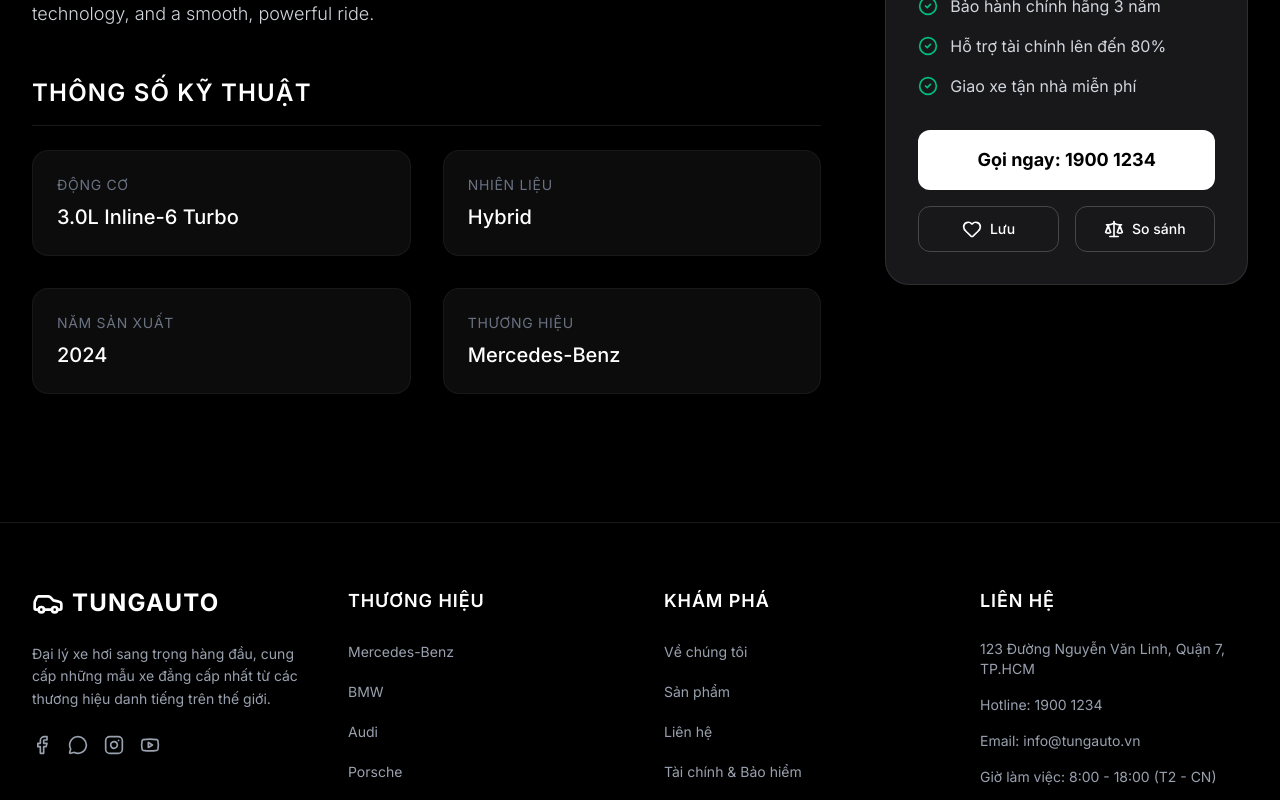
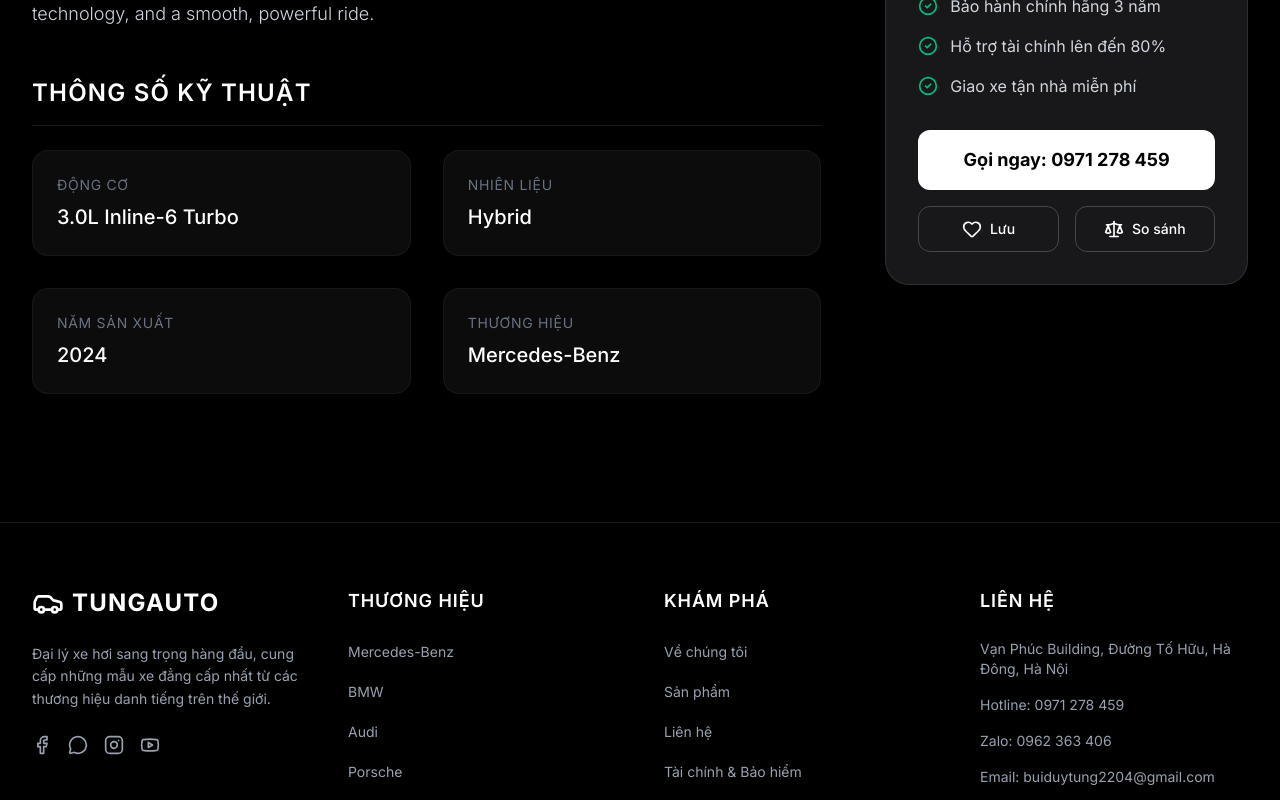
Before and after one commit to buiduytung2204-svg/ototototototo, a React (Vite) app: page /car/1 in a window 1280 px wide. Shown: the part 1100-1900 px from the top of the page. Built offline with nearby package versions, Linux system fonts and the light colour scheme.

Commit message:
Add files via upload

```diff
--- a/src/components/FloatingContact.tsx
+++ b/src/components/FloatingContact.tsx
@@ -24,18 +24,20 @@
       {/* Floating Buttons */}
       <div className="fixed bottom-6 right-6 z-50 flex flex-col gap-4">
         <a
-          href="tel:19001234"
+          href="tel:0971278459"
           className="bg-emerald-500 hover:bg-emerald-600 text-white p-4 rounded-full shadow-lg shadow-emerald-500/20 transition-transform hover:scale-110 flex items-center justify-center group relative"
           title="Gọi ngay"
         >
           <Phone className="h-6 w-6" />
           <span className="absolute right-full mr-4 bg-black text-white text-sm px-3 py-1.5 rounded-lg opacity-0 group-hover:opacity-100 transition-opacity whitespace-nowrap pointer-events-none">
-            Gọi ngay: 1900 1234
+            Gọi ngay: 0971 278 459
           </span>
         </a>
 
-        <button
-          onClick={() => setIsPopupOpen(true)}
+        <a
+          href="https://zalo.me/0962363406"
+          target="_blank"
+          rel="noopener noreferrer"
           className="bg-indigo-500 hover:bg-indigo-600 text-white p-4 rounded-full shadow-lg shadow-indigo-500/20 transition-transform hover:scale-110 flex items-center justify-center group relative"
           title="Chat tư vấn"
         >
@@ -43,7 +45,7 @@
           <span className="absolute right-full mr-4 bg-black text-white text-sm px-3 py-1.5 rounded-lg opacity-0 group-hover:opacity-100 transition-opacity whitespace-nowrap pointer-events-none">
             Chat tư vấn (Zalo)
           </span>
-        </button>
+        </a>
       </div>
 
       {/* Quick Consultation Popup */}
--- a/src/components/Footer.tsx
+++ b/src/components/Footer.tsx
@@ -16,10 +16,10 @@
               Đại lý xe hơi sang trọng hàng đầu, cung cấp những mẫu xe đẳng cấp nhất từ các thương hiệu danh tiếng trên thế giới.
             </p>
             <div className="flex space-x-4">
-              <a href="#" className="text-gray-400 hover:text-white transition-colors" title="Facebook">
+              <a href="https://www.facebook.com/dtung2204" target="_blank" rel="noopener noreferrer" className="text-gray-400 hover:text-white transition-colors" title="Facebook">
                 <Facebook className="h-5 w-5" />
               </a>
-              <a href="#" className="text-gray-400 hover:text-white transition-colors" title="Zalo">
+              <a href="https://zalo.me/0962363406" target="_blank" rel="noopener noreferrer" className="text-gray-400 hover:text-white transition-colors" title="Zalo">
                 <MessageCircle className="h-5 w-5" />
               </a>
               <a href="#" className="text-gray-400 hover:text-white transition-colors" title="Instagram">
@@ -54,9 +54,10 @@
           <div>
             <h3 className="text-lg font-semibold mb-6 uppercase tracking-wider">Liên hệ</h3>
             <ul className="space-y-4 text-sm text-gray-400">
-              <li>123 Đường Nguyễn Văn Linh, Quận 7, TP.HCM</li>
-              <li>Hotline: 1900 1234</li>
-              <li>Email: info@tungauto.vn</li>
+              <li>Vạn Phúc Building, Đường Tố Hữu, Hà Đông, Hà Nội</li>
+              <li>Hotline: 0971 278 459</li>
+              <li>Zalo: 0962 363 406</li>
+              <li>Email: buiduytung2204@gmail.com</li>
               <li>Giờ làm việc: 8:00 - 18:00 (T2 - CN)</li>
             </ul>
           </div>
--- a/src/pages/CarDetails.tsx
+++ b/src/pages/CarDetails.tsx
@@ -173,8 +173,8 @@
                 </div>
               </div>
 
-              <a href="tel:19001234" className="w-full flex items-center justify-center bg-white text-black font-bold py-4 rounded-xl hover:bg-gray-200 transition-colors mb-4 text-lg">
-                Gọi ngay: 1900 1234
+              <a href="tel:0971278459" className="w-full flex items-center justify-center bg-white text-black font-bold py-4 rounded-xl hover:bg-gray-200 transition-colors mb-4 text-lg">
+                Gọi ngay: 0971 278 459
               </a>
 
               <div className="grid grid-cols-2 gap-4">
--- a/src/pages/Contact.tsx
+++ b/src/pages/Contact.tsx
@@ -58,7 +58,7 @@
           },
           body: JSON.stringify({
             // Thay 'YOUR_WEB3FORMS_ACCESS_KEY' bằng Access Key thực tế của bạn lấy từ https://web3forms.com/
-            access_key: 'fc6f3359-6a87-4091-b07f-b5b78d231f06',
+            access_key: 'YOUR_WEB3FORMS_ACCESS_KEY',
             name: formData.name,
             phone: formData.phone,
             message: formData.message,
@@ -123,8 +123,8 @@
                 <div>
                   <h3 className="text-lg font-bold uppercase tracking-wider mb-2">Địa chỉ</h3>
                   <p className="text-gray-400 font-light leading-relaxed">
-                    123 Đường Nguyễn Văn Linh<br />
-                    Quận 7, TP. Hồ Chí Minh<br />
+                    Vạn Phúc Building, Đường Tố Hữu<br />
+                    Hà Đông, Hà Nội<br />
                     Việt Nam
                   </p>
                 </div>
@@ -138,9 +138,9 @@
                   <h3 className="text-lg font-bold uppercase tracking-wider mb-2">Hotline</h3>
                   <p className="text-gray-400 font-light leading-relaxed">
                     Tư vấn bán hàng:<br />
-                    <a href="tel:19001234" className="text-white hover:underline">1900 1234</a><br />
-                    Hỗ trợ kỹ thuật:<br />
-                    <a href="tel:19005678" className="text-white hover:underline">1900 5678</a>
+                    <a href="tel:0971278459" className="text-white hover:underline">0971 278 459</a><br />
+                    Zalo:<br />
+                    <a href="https://zalo.me/0962363406" target="_blank" rel="noopener noreferrer" className="text-white hover:underline">0962 363 406</a>
                   </p>
                 </div>
               </div>
@@ -152,8 +152,7 @@
                 <div>
                   <h3 className="text-lg font-bold uppercase tracking-wider mb-2">Email</h3>
                   <p className="text-gray-400 font-light leading-relaxed">
-                    <a href="mailto:info@tungauto.vn" className="hover:text-white transition-colors">info@tungauto.vn</a><br />
-                    <a href="mailto:support@tungauto.vn" className="hover:text-white transition-colors">support@tungauto.vn</a>
+                    <a href="mailto:buiduytung2204@gmail.com" className="hover:text-white transition-colors">buiduytung2204@gmail.com</a>
                   </p>
                 </div>
               </div>
@@ -175,7 +174,7 @@
             {/* Google Maps iframe */}
             <div className="w-full h-80 rounded-2xl overflow-hidden border border-white/10">
               <iframe
-                src="https://www.google.com/maps/embed?pb=!1m18!1m12!1m3!1d3919.669658423711!2d106.66627331533434!3d10.75992006243916!2m3!1f0!2f0!3f0!3m2!1i1024!2i768!4f13.1!3m3!1m2!1s0x31752f9023a3a85d%3A0x9251cb4cdaf1523!2sHo%20Chi%20Minh%20City!5e0!3m2!1sen!2s!4v1625555555555!5m2!1sen!2s"
+                src="https://maps.google.com/maps?q=V%E1%BA%A1n%20Ph%C3%BAc%20Building,%20%C4%90%C6%B0%E1%BB%9Dng%20T%E1%BB%91%20H%E1%BB%AFu,%20H%C3%A0%20%C4%90%C3%B4ng,%20H%C3%A0%20N%E1%BB%99i&t=&z=15&ie=UTF8&iwloc=&output=embed"
                 width="100%"
                 height="100%"
                 style={{ border: 0 }}
```
